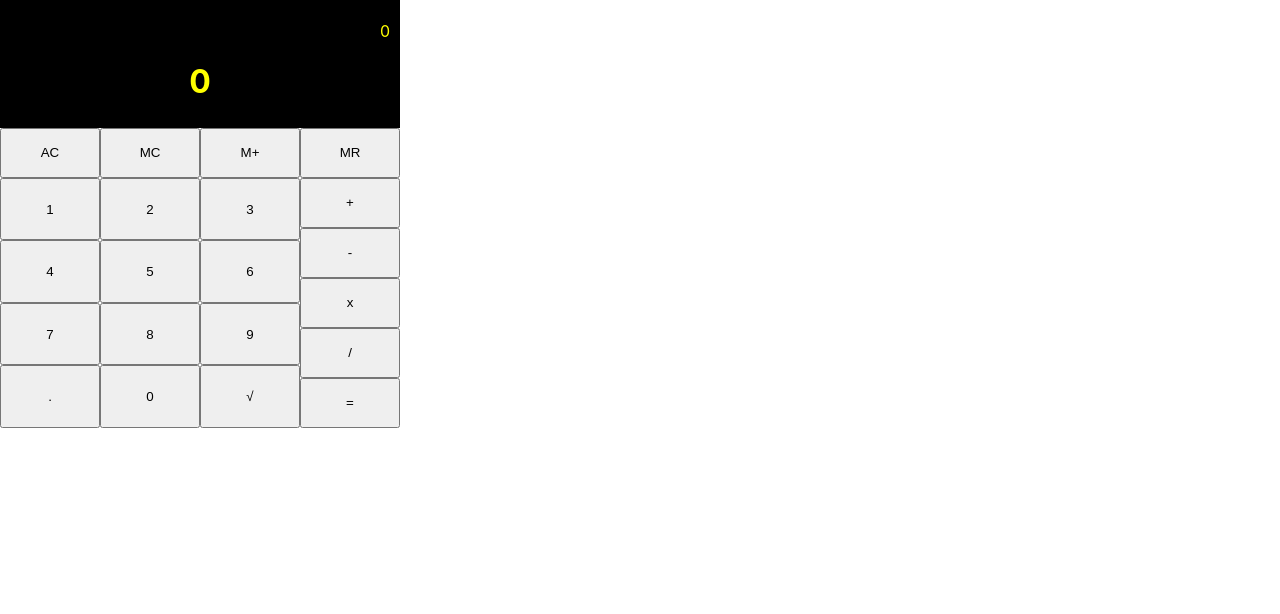
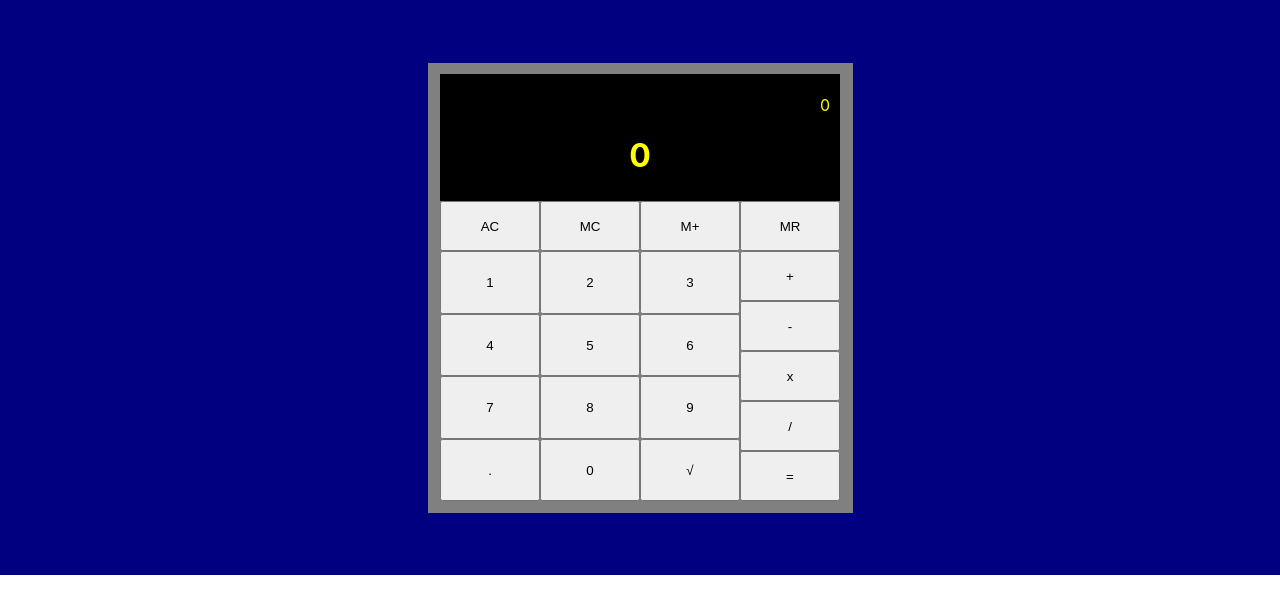
Before and after one commit to KimMcLelland/calculator, a React (Create React App) app: page / in a window 1280 px wide. Shown: the top 614 px of the page. Built offline with nearby package versions, Linux system fonts and the light colour scheme.

Commit message:
styling complete

```diff
--- a/src/App.css
+++ b/src/App.css
@@ -37,8 +37,22 @@
   }
 }
 
+#page {
+  display: flex;
+  height: 575px;
+  justify-content: center;
+  align-items: center;
+  background-color: navy;
+}
 
-
+#calculator {
+  width: 425px;
+  background-color: gray;
+  height: 450px;
+  display: flex;
+  justify-content: center;
+  align-items: center;
+}
 #display {
   background-color: black;
   color: yellow;
--- a/src/App.js
+++ b/src/App.js
@@ -183,7 +183,9 @@ class App extends React.Component {
   render() {
 
     return(
-      <div>
+      <div id="page">
+        <div id = "calculator">
+        <div id = "controls">
         <div id = "top">
           <div id="display">
             <p>{this.state.memory}</p>
@@ -221,6 +223,8 @@ class App extends React.Component {
             <button onClick={this.equals}>=</button>
           </div>
         </div>
+        </div>
+        </div>
       </div>
     );
   }
```
